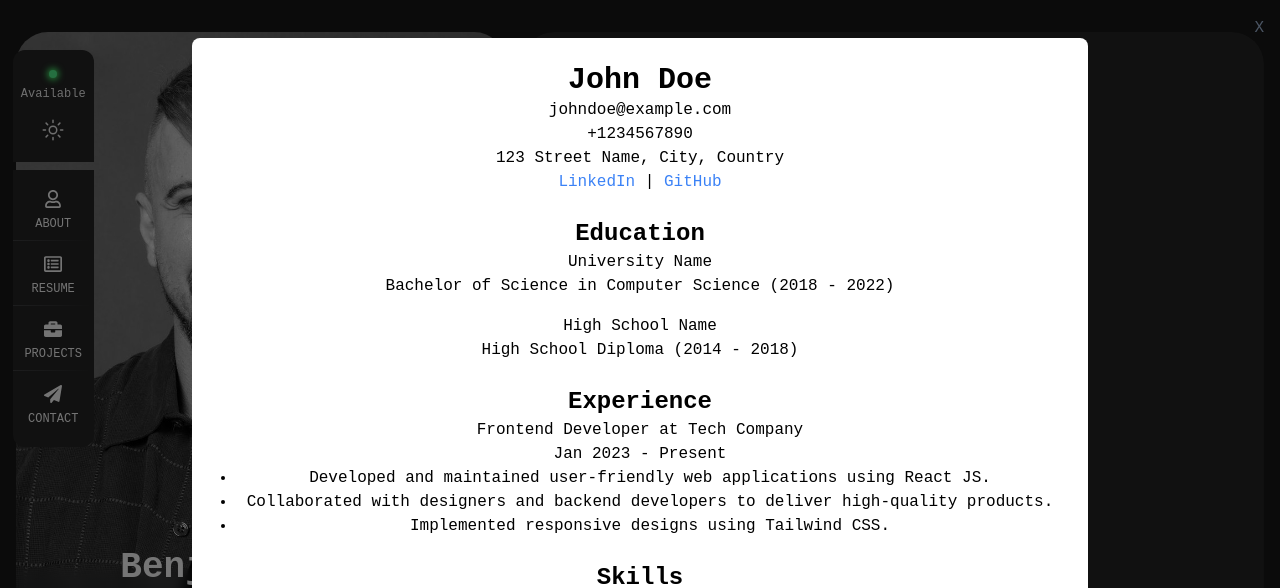
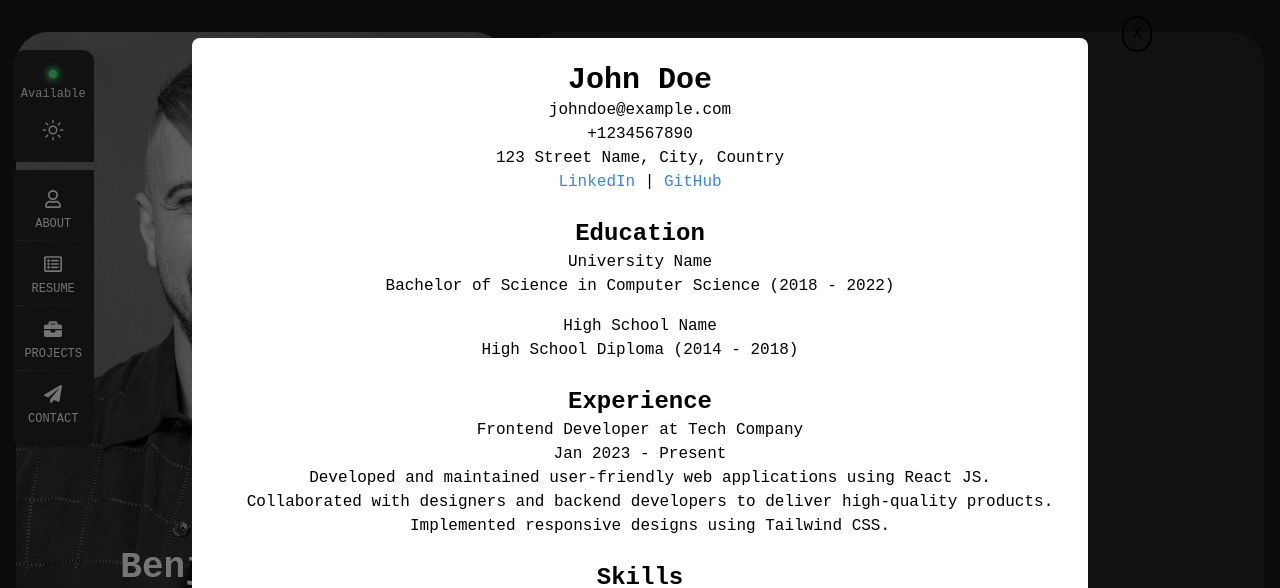
Before and after one commit to aehamdy/my-portfolio, a React (Vite) app: page / in a window 1280 px wide. Both pictures are taken after a click on the button "Download CV". Shown: the top 588 px of the page. Built offline with nearby package versions, Linux system fonts and the light colour scheme; a web font is replaced by a local one.

Commit message:
feat: Add vertical scroll to CvModal

```diff
--- a/src/components/CvModal.jsx
+++ b/src/components/CvModal.jsx
@@ -7,11 +7,11 @@ const CvModal = ({ isOpen, closeModal, cvData }) => {
       onClick={closeModal}
       className="fixed inset-0 flex items-center justify-center z-50 text-black bg-black bg-opacity-50"
     >
-      <div className="bg-white p-6 rounded-lg w-full max-w-4xl mx-auto">
+      <div className="bg-white p-6 rounded-lg w-full max-w-4xl mx-auto overflow-auto max-h-[95vh]">
         {/* Close Button */}
         <button
           onClick={closeModal}
-          className="absolute top-4 right-4 text-gray-600 hover:text-gray-800"
+          className="absolute top-4 right-32 py-1 px-2 text-black hover:text-red-500 border-2 border-black rounded-full"
         >
           X
         </button>
@@ -56,7 +56,7 @@ const CvModal = ({ isOpen, closeModal, cvData }) => {
                 <p>
                   {job.startDate} - {job.endDate}
                 </p>
-                <ul className="list-disc pl-5">
+                <ul className="pl-5">
                   {job.description.map((desc, idx) => (
                     <li key={idx}>{desc}</li>
                   ))}
```
